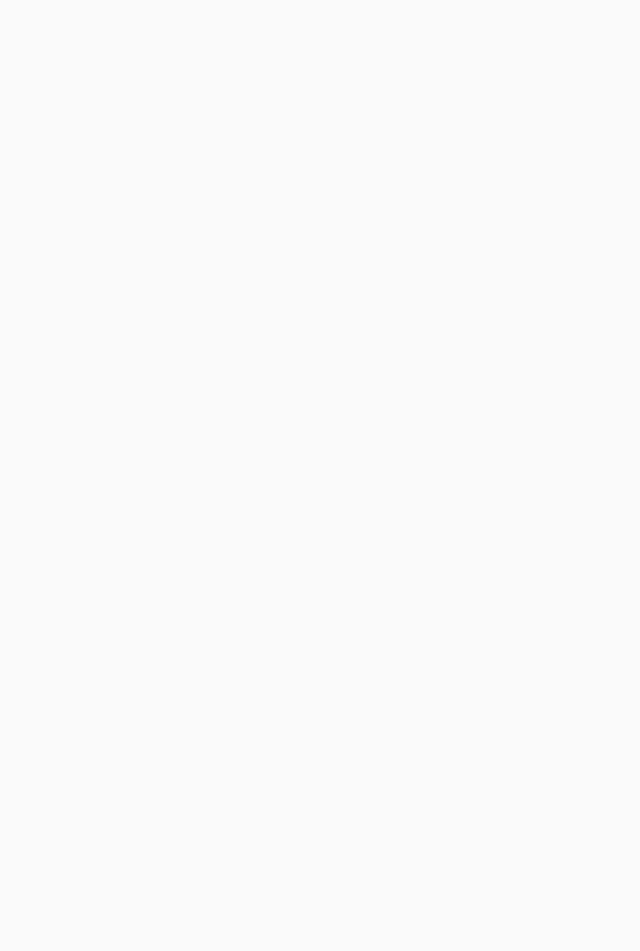
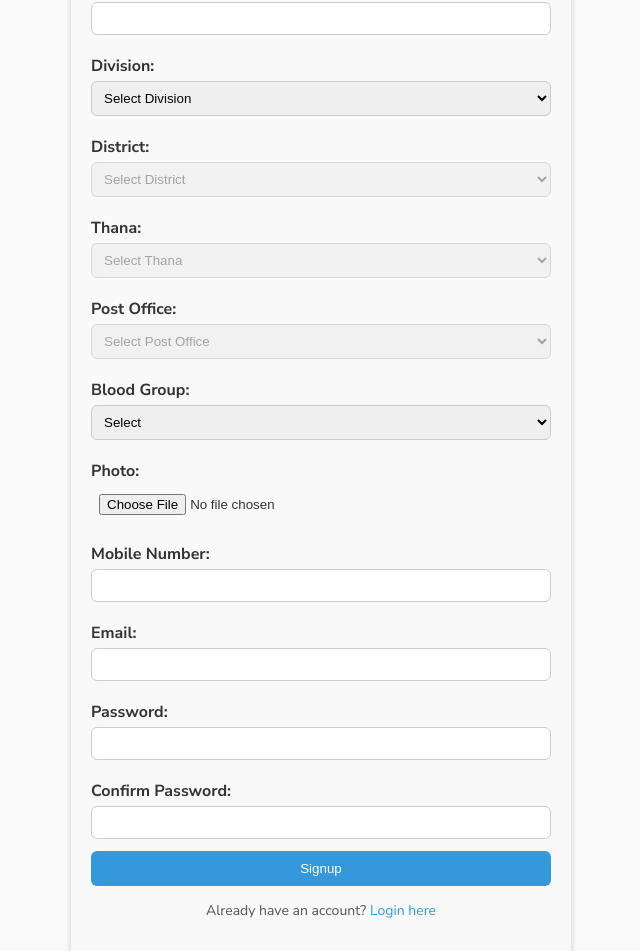
Before and after one commit to AbdullahNoman4146/TIKA-GHOR, a React (Create React App) app: page /signup in a window 1280 px wide. Before the commit this address had no page. Shown: the part 466-1417 px from the top of the page, without its empty margins (319-959 px from the left). Before the commit the page ends 800 px from the top, so only its background shows below. Built offline with nearby package versions, Linux system fonts and the light colour scheme.

Commit message:
added signup page

```diff
--- a/src/App.js
+++ b/src/App.js
@@ -1,8 +1,8 @@
-import React from "react";
-import { BrowserRouter as Router, Routes, Route } from "react-router-dom";
+import { BrowserRouter as Router, Route, Routes } from "react-router-dom";
 import Login from "./pages/Login";
+import Signup from "./pages/Signup";
 import HomePage from "./pages/HomePage";
-import Profile from "./pages/Profile"; // ✅ import profile
+import Profile from "./pages/Profile";
 
 function App() {
   return (
@@ -10,7 +10,8 @@ function App() {
       <Routes>
         <Route path="/" element={<HomePage />} />
         <Route path="/login" element={<Login />} />
-        <Route path="/profile" element={<Profile />} /> {/* ✅ new route */}
+        <Route path="/signup" element={<Signup />} />
+        <Route path="/profile" element={<Profile />} />
       </Routes>
     </Router>
   );
--- a/src/pages/Login.js
+++ b/src/pages/Login.js
@@ -55,9 +55,14 @@ function Login() {
           </div>
         </form>
 
-        <button type="button" className="btn-signup">
+        <button
+          type="button"
+          className="btn-signup"
+          onClick={() => navigate("/signup")}
+        >
           Sign Up
         </button>
+
 
         <div className="Back-Home">
           <a href="#">Back to Home</a>
--- /dev/null
+++ b/src/pages/Signup.css
@@ -0,0 +1,64 @@
+.signup-container {
+    max-width: 500px;
+    margin: 30px auto;
+    padding: 20px;
+    background: #f9f9f9;
+    border-radius: 10px;
+    box-shadow: 0px 2px 6px rgba(0, 0, 0, 0.2);
+}
+
+.signup-container h2 {
+    text-align: center;
+    margin-bottom: 20px;
+    color: #2c3e50;
+}
+
+.signup-form {
+    display: flex;
+    flex-direction: column;
+}
+
+.signup-form label {
+    margin: 8px 0 4px;
+    font-weight: bold;
+}
+
+.signup-form input,
+.signup-form select {
+    padding: 8px;
+    border: 1px solid #ccc;
+    border-radius: 6px;
+    margin-bottom: 12px;
+}
+
+.signup-form input[type="file"] {
+    border: none;
+}
+
+.signup-form button {
+    background: #3498db;
+    color: white;
+    border: none;
+    padding: 10px;
+    border-radius: 6px;
+    cursor: pointer;
+    transition: background 0.3s;
+}
+
+.signup-form button:hover {
+    background: #2980b9;
+}
+
+.signup-container p {
+    text-align: center;
+    margin-top: 15px;
+}
+
+.signup-container a {
+    color: #3498db;
+    text-decoration: none;
+}
+
+.signup-container a:hover {
+    text-decoration: underline;
+}
--- /dev/null
+++ b/src/pages/Signup.js
@@ -0,0 +1,201 @@
+import React, { useState } from "react";
+import "./Signup.css";
+
+function Signup() {
+    const [formData, setFormData] = useState({
+        name: "",
+        dob: "",
+        sex: "",
+        fatherName: "",
+        motherName: "",
+        division: "",
+        district: "",
+        thana: "",
+        postOffice: "",
+        bloodGroup: "",
+        photo: null,
+        mobile: "",
+        email: "",
+        password: "",
+        confirmPassword: "",
+    });
+
+    // 📌 Location data (example, you can expand later)
+    const locationData = {
+        Dhaka: {
+            Dhaka: {
+                "Dhanmondi": ["Kalabagan PO", "Satmasjid PO"],
+                "Mirpur": ["Mirpur-1 PO", "Mirpur-10 PO"],
+            },
+            Gazipur: {
+                "Tongi": ["Tongi PO", "Gazipur Sadar PO"],
+            },
+        },
+        Chattogram: {
+            Chattogram: {
+                "Pahartali": ["Pahartali PO", "Nasirabad PO"],
+                "Kotwali": ["Anderkilla PO", "Chawkbazar PO"],
+            },
+            CoxsBazar: {
+                "Teknaf": ["Teknaf PO", "Cox Sadar PO"],
+            },
+        },
+    };
+
+    const handleChange = (e) => {
+        const { name, value, type, files } = e.target;
+        setFormData({
+            ...formData,
+            [name]: type === "file" ? files[0] : value,
+        });
+    };
+
+    const handleSubmit = (e) => {
+        e.preventDefault();
+        console.log(formData);
+        // 🔗 TODO: connect this with backend / database
+        // 🔗 TODO: redirect to Login page after successful signup
+    };
+
+    return (
+        <div className="signup-container">
+            <h2>Patient Signup - TIKA GHOR</h2>
+            <form onSubmit={handleSubmit} className="signup-form">
+
+                <label>Full Name:</label>
+                <input type="text" name="name" onChange={handleChange} required />
+
+                <label>Date of Birth:</label>
+                <input type="date" name="dob" onChange={handleChange} required />
+
+                <label>Sex:</label>
+                <select name="sex" onChange={handleChange} required>
+                    <option value="">Select</option>
+                    <option value="Male">Male</option>
+                    <option value="Female">Female</option>
+                    <option value="Other">Other</option>
+                </select>
+
+                <label>Father's Name:</label>
+                <input type="text" name="fatherName" onChange={handleChange} required />
+
+                <label>Mother's Name:</label>
+                <input type="text" name="motherName" onChange={handleChange} required />
+
+                {/* Division Dropdown */}
+                <label>Division:</label>
+                <select
+                    name="division"
+                    value={formData.division}
+                    onChange={handleChange}
+                    required
+                >
+                    <option value="">Select Division</option>
+                    {Object.keys(locationData).map((div) => (
+                        <option key={div} value={div}>
+                            {div}
+                        </option>
+                    ))}
+                </select>
+
+                {/* District Dropdown */}
+                <label>District:</label>
+                <select
+                    name="district"
+                    value={formData.district}
+                    onChange={handleChange}
+                    required
+                    disabled={!formData.division}
+                >
+                    <option value="">Select District</option>
+                    {formData.division &&
+                        Object.keys(locationData[formData.division]).map((dis) => (
+                            <option key={dis} value={dis}>
+                                {dis}
+                            </option>
+                        ))}
+                </select>
+
+                {/* Thana Dropdown */}
+                <label>Thana:</label>
+                <select
+                    name="thana"
+                    value={formData.thana}
+                    onChange={handleChange}
+                    required
+                    disabled={!formData.district}
+                >
+                    <option value="">Select Thana</option>
+                    {formData.division &&
+                        formData.district &&
+                        Object.keys(
+                            locationData[formData.division][formData.district]
+                        ).map((th) => (
+                            <option key={th} value={th}>
+                                {th}
+                            </option>
+                        ))}
+                </select>
+
+                {/* Post Office Dropdown */}
+                <label>Post Office:</label>
+                <select
+                    name="postOffice"
+                    value={formData.postOffice}
+                    onChange={handleChange}
+                    required
+                    disabled={!formData.thana}
+                >
+                    <option value="">Select Post Office</option>
+                    {formData.division &&
+                        formData.district &&
+                        formData.thana &&
+                        locationData[formData.division][formData.district][
+                            formData.thana
+                        ].map((po) => (
+                            <option key={po} value={po}>
+                                {po}
+                            </option>
+                        ))}
+                </select>
+
+                <label>Blood Group:</label>
+                <select name="bloodGroup" onChange={handleChange} required>
+                    <option value="">Select</option>
+                    <option value="A+">A+</option>
+                    <option value="A-">A-</option>
+                    <option value="B+">B+</option>
+                    <option value="B-">B-</option>
+                    <option value="AB+">AB+</option>
+                    <option value="AB-">AB-</option>
+                    <option value="O+">O+</option>
+                    <option value="O-">O-</option>
+                </select>
+
+                <label>Photo:</label>
+                <input type="file" name="photo" accept="image/*" onChange={handleChange} />
+
+                <label>Mobile Number:</label>
+                <input type="tel" name="mobile" onChange={handleChange} required />
+
+                <label>Email:</label>
+                <input type="email" name="email" onChange={handleChange} required />
+
+                <label>Password:</label>
+                <input type="password" name="password" onChange={handleChange} required />
+
+                <label>Confirm Password:</label>
+                <input type="password" name="confirmPassword" onChange={handleChange} required />
+
+                <button type="submit">Signup</button>
+            </form>
+
+            {/* 🔗 Here connect with Login page */}
+            <p>
+                Already have an account? <a href="/login">Login here</a>
+            </p>
+        </div>
+    );
+}
+
+export default Signup;
```
Also changed, not shown: 1 other file (tests, documents, lock files or other folders).
